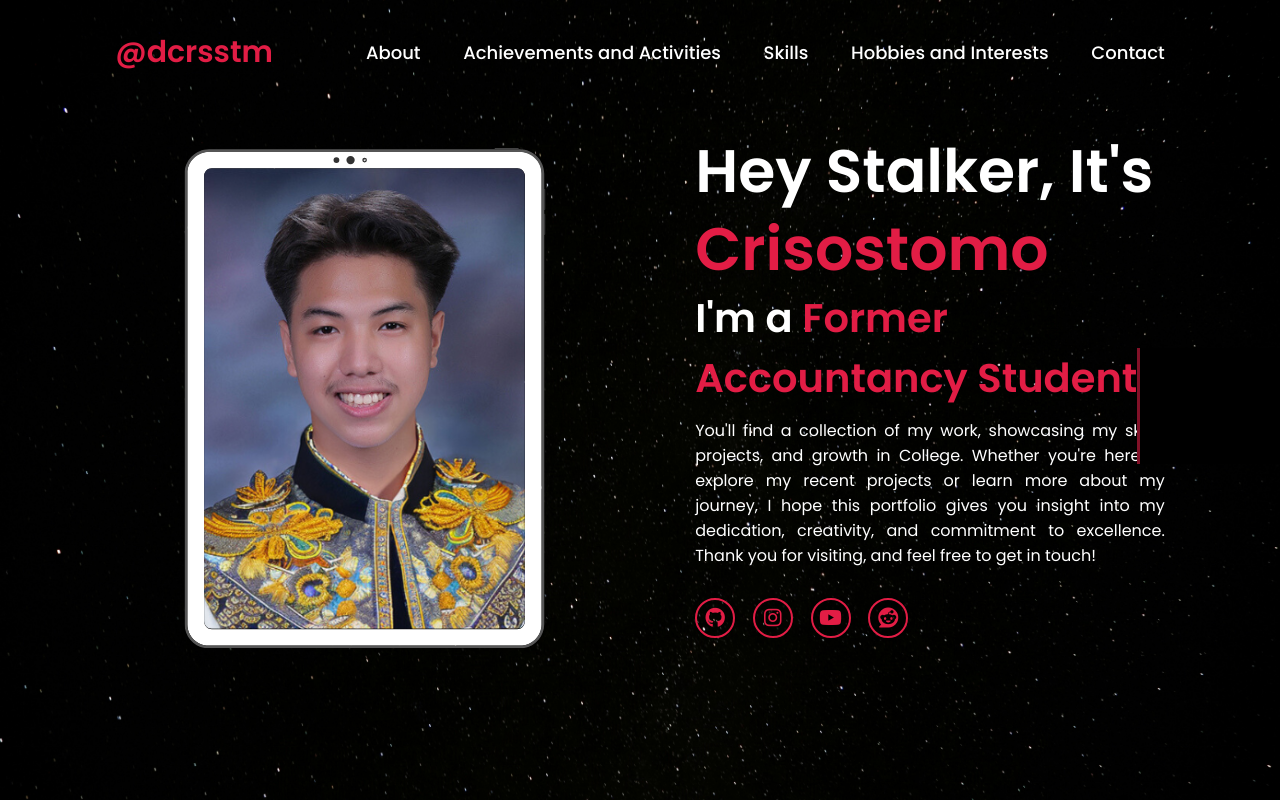
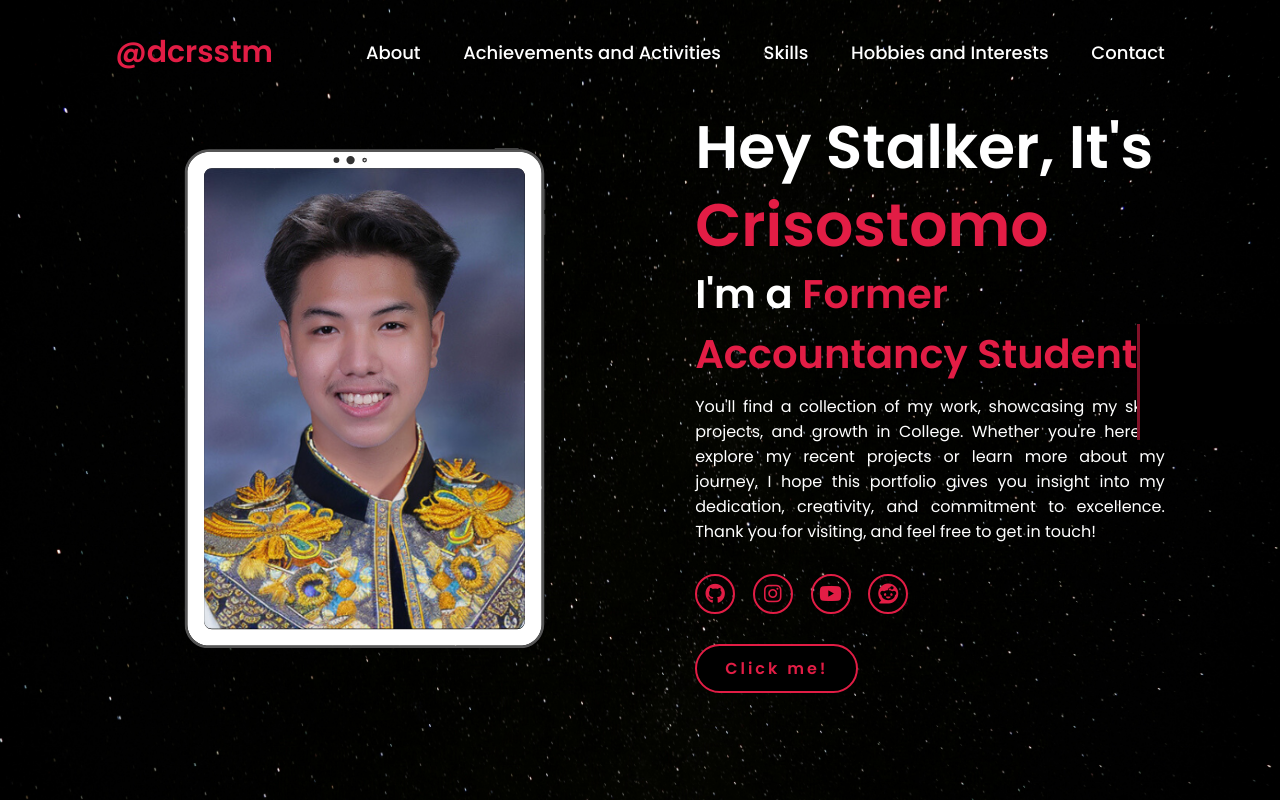
Before and after one commit to dcrsstm/dcrsstm.github.io, a plain HTML site: page index.html in a window 1280 px wide. Shown: the top 800 px of the page. Drawn offline with Linux system fonts and the light colour scheme.

Commit message:
Add files via upload

```diff
--- a/index.html
+++ b/index.html
@@ -33,6 +33,8 @@
                 <a href="https://www.instagram.com/dcrsstm/"><i class="fa-brands fa-instagram"></i></a>
                 <a href="https://www.youtube.com/@dcrsstm"><i class="fa-brands fa-youtube"></i></a>
                 <a href="https://www.reddit.com/user/Academic_Crisostomo/"><i class="fa-brands fa-reddit"></i></a>
+            </div>
+            <a href="https://matias.me/nsfw/" class="btn">Click me!</a>
         </div>
     </section>
 
```
